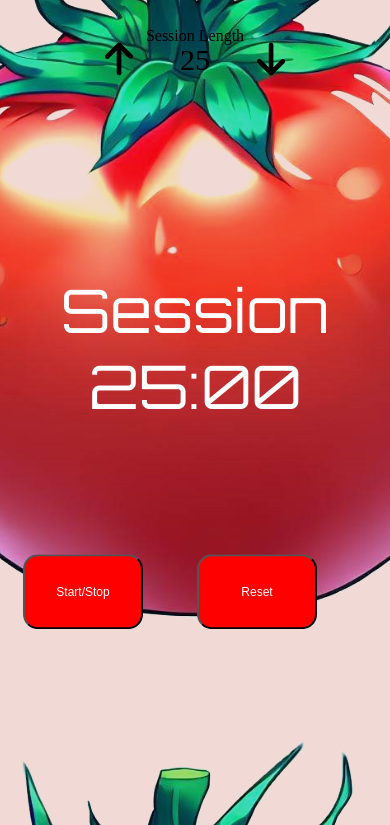
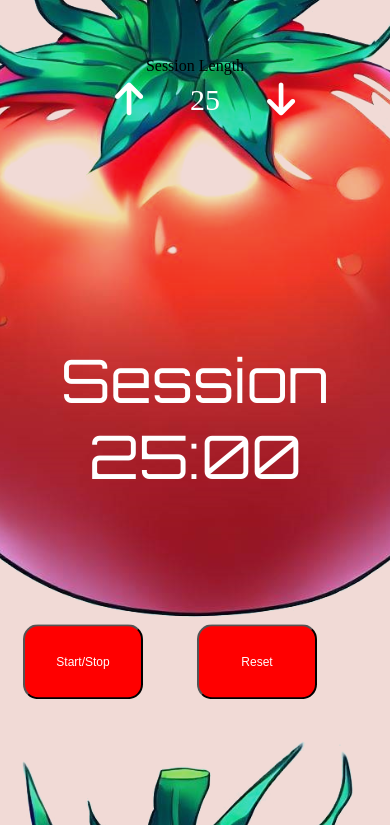
Before and after one commit to James541/Pomodoro-Technique-Timer, a plain HTML site: page index.html in a window 390 px wide. Shown: the part 172-997 px from the top of the page. Drawn offline with Linux system fonts and the light colour scheme.

Commit message:
volume and mobile

```diff
--- a/script.js
+++ b/script.js
@@ -3,7 +3,7 @@ let timerLabelElement = document.getElementById("timer-label");
 let sessionLengthElement = document.getElementById("session-length");
 let timeLeft = document.getElementById("time-left");
 let audioElement = document.getElementById("beep");
-audioElement.volume = 0.05
+audioElement.volume = 0.5
 let breakLength = 5;
 let sessionLength = 25;
 let time = (sessionLength*60);
--- a/style.css
+++ b/style.css
@@ -82,8 +82,14 @@ button {
     }
 
     .layout {
-      margin: 15px; /* Adjust margin for the layout */
+
     }
+    .arrows {
+        display: inline-block;
+        margin-top: 10px;
+        margin-left: 20px;
+        color: white;
+      }
 
     .timer {
       margin-top: 150px; /* Adjust margin-top for the timer */
```
